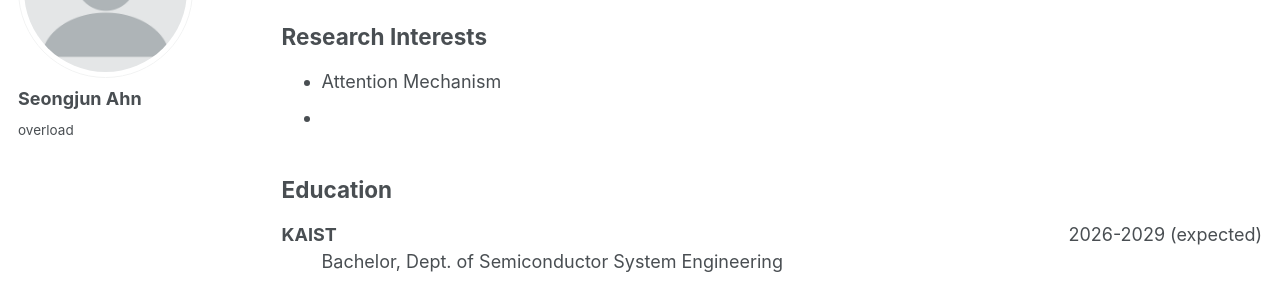
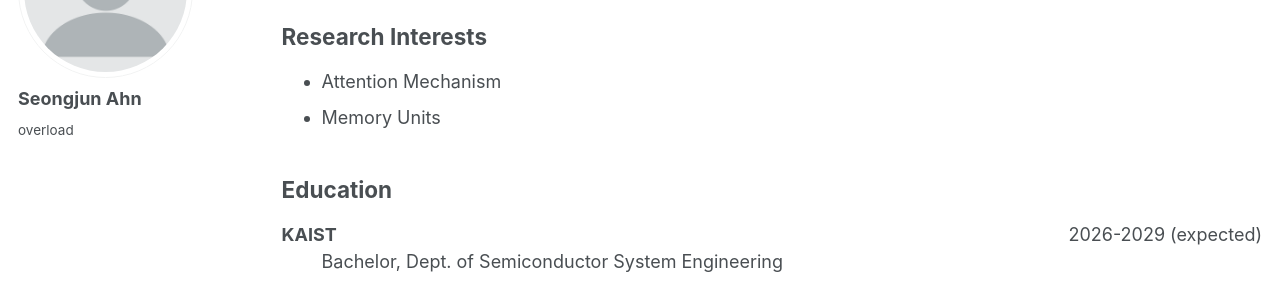
Before and after one commit to Gyvichi/gyvichi.github.io, a Jekyll site: the page built from _pages/cv.md, in a window 1280 px wide and 900 px high. Shown: the part 203-500 px from the top of the window. Built offline with Jekyll 4.4.1, drawn with Linux system fonts in a browser that asks for light colours.

Commit message:
Update cv.md

```diff
--- a/_pages/cv.md
+++ b/_pages/cv.md
@@ -13,7 +13,7 @@ redirect_from:
   <h2>Research Interests</h2>
   <ul>
     <li>Attention Mechanism</li>
-    <li></li>
+    <li>Memory Units</li>
   </ul>
 </section>
 
```
